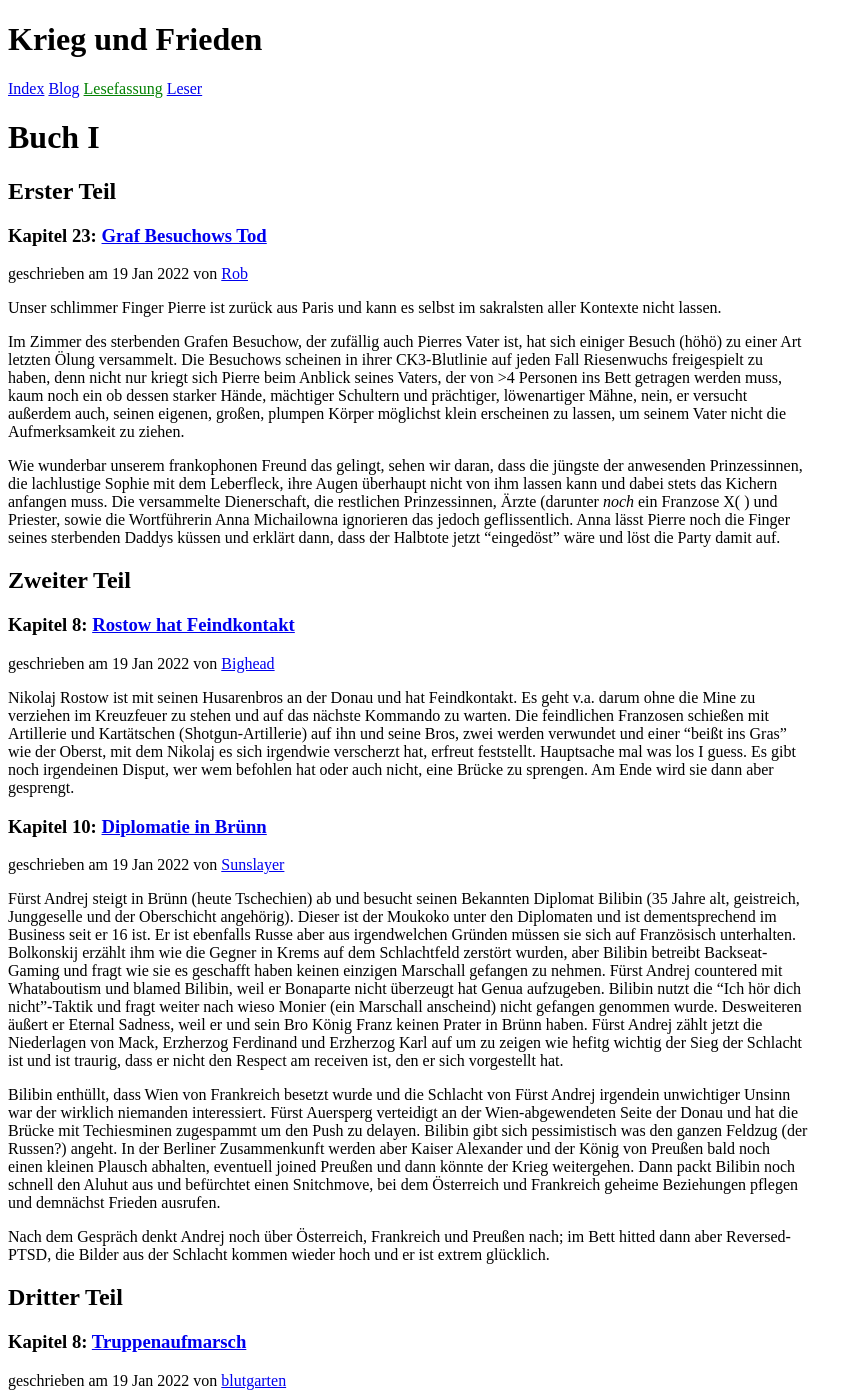
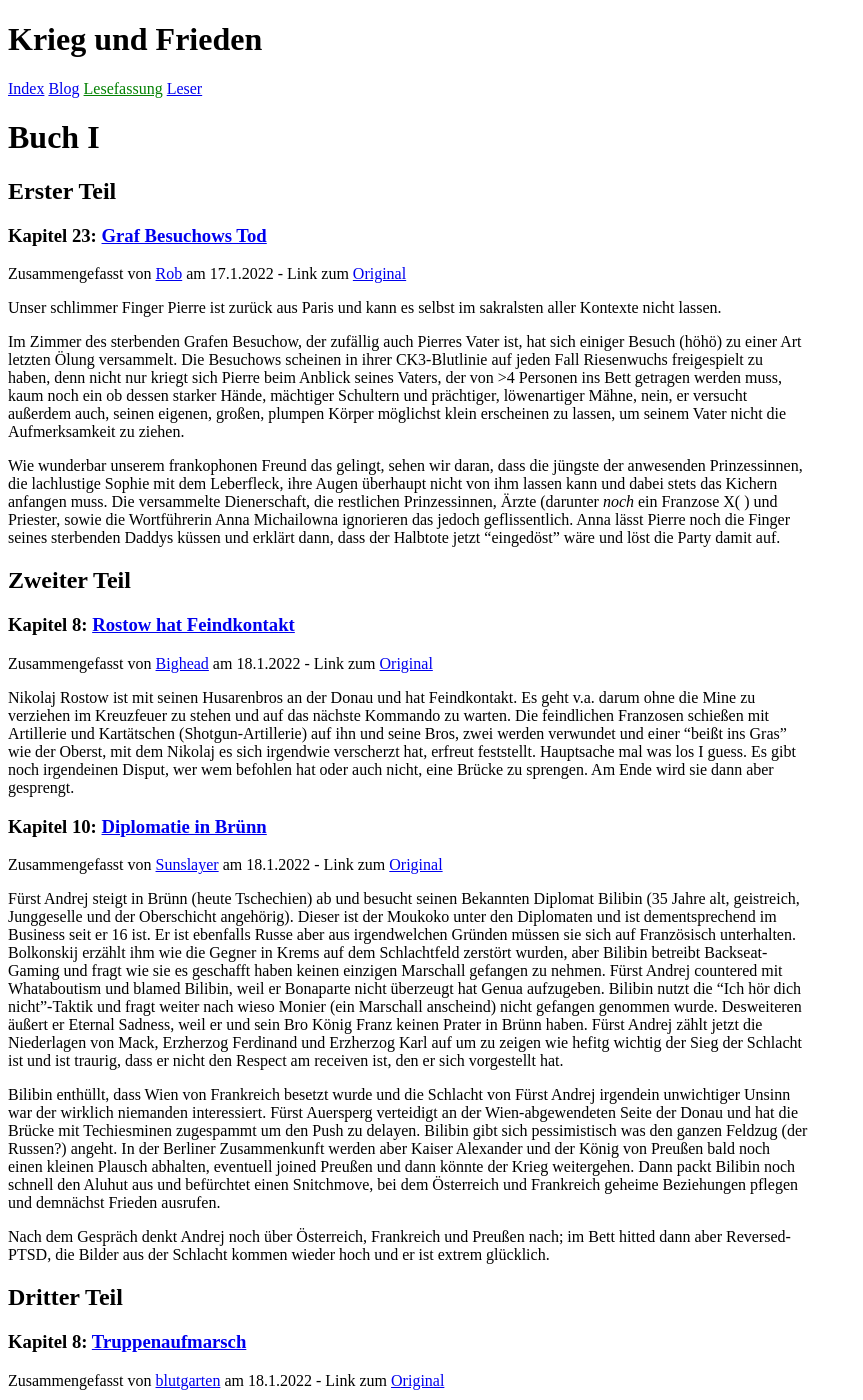
Before and after one commit to c-auri/ZAEH, a Jekyll site: the page built from lesefassung.html, in a window 1280 px wide and 1400 px high. Shown: the whole window, without its empty margins (0-863 px from the left). Built offline with Jekyll 4.4.1, drawn with Linux system fonts in a browser that asks for light colours; some of the changed text lies outside the part shown.

Commit message:
Update meta data format in lesefassung.html

```diff
--- a/lesefassung.html
+++ b/lesefassung.html
@@ -16,12 +16,11 @@ title: Krieg und Frieden - Lesefassung
                 <a href="{{ chapter.url }}">  {{ chapter.title }} </a>
             </h3>
             <p>
-                geschrieben am {{ chapter.date | date_to_string }}
-                von {% assign author = site.readers | where: 'name', chapter.author | first %}
-                    {% if author %}
-                    <a href="{{ author.url }}">{{ chapter.author }}</a>
-                    {% endif %}
-             </p>
+                {% assign author = site.readers | where: 'name', chapter.author | first %}
+                Zusammengefasst von <a href="{{ author.url }}">{{ author.name }}</a>
+                am <span title='Verfasst {{ chapter.date_written  | date: "%-d.%-m.%Y, %R" }}&#13;Abgerufen {{ chapter.date_copied | date: "%-d.%-m.%Y, %R"}}'>{{ chapter.date_written | date: "%-d.%-m.%Y" }}</span>
+                - Link zum <a href="{% include thread_url.html %}?postID={{ page.postID }}#post{{ page.postID }}">Original</a>
+            </p>
             <p>
                 {{ chapter.content }}
             </p>
```
